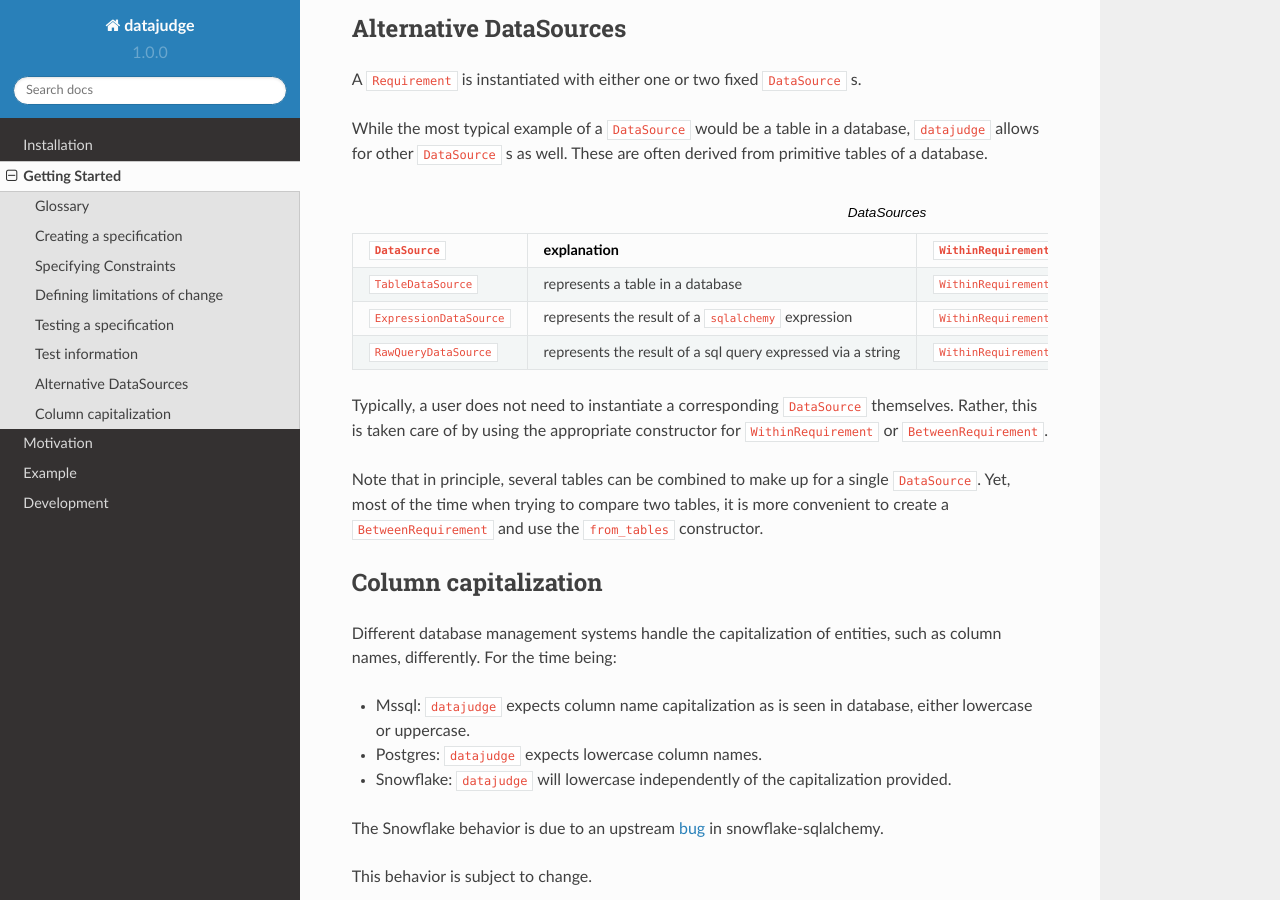
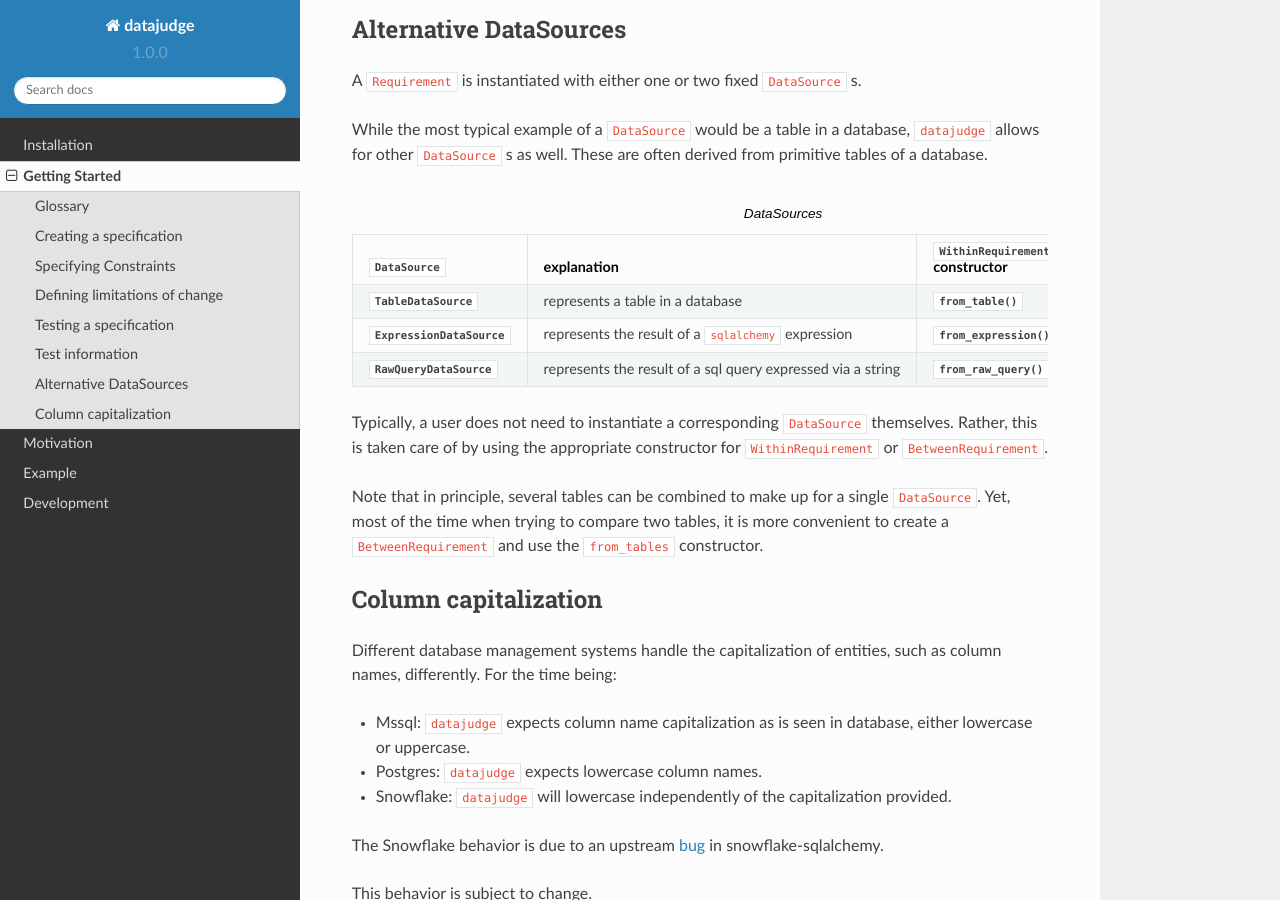
Before and after one commit to Quantco/datajudge, a Sphinx documentation site: the page built from docs/source/getting_started.rst, in a window 1280 px wide and 900 px high, scrolled down 2980 px. Built offline with Sphinx 7.4.7 and the Read the Docs theme 2.0.0, drawn with Linux system fonts in a browser that asks for light colours; pages that are not in the unit, such as notebooks, are missing from menus; some of the changed lines change nothing that is shown; some of the changed text lies outside the part shown.

Commit message:
Docs syntax improvements

```diff
--- a/docs/source/getting_started.rst
+++ b/docs/source/getting_started.rst
@@ -51,9 +51,7 @@
 ----------------------
 
 In order to discover possible ``Constraint`` s, please investigate the ``_add_*_constraint`` methods
-for `BetweenRequirement <https://datajugde.readthedocs.io/en/latest/api/datajudge.requirements.html#datajudge.requirements.BetweenRequirement>`_
-and `WithinRequirement <https://datajugde.readthedocs.io/en/latest/api/datajudge.requirements.html#datajudge.requirements.WithinRequirement>`_
-respectively.
+for :class:`~datajudge.requirements.BetweenRequirement>` and :class:`~datajudge.requirements.WithinRequirement>` respectively.
 
 These methods are meant to be mostly self-documenting through the usage of expressive parameters.
 
@@ -81,14 +79,14 @@
 
 ::
 
-    \#rows_table_2 > (1 + min_relative_gain) * #rows_table_1
+    #rows_table_2 > (1 + min_relative_gain) * #rows_table_1
 
 while the latter would translate to
 
 ::
 
    date_growth := (max_date_table_2 - min_date_table_2) / (max_date_table_1 - min_date_table_1)
-   \#rows_table_2 > (1 + date_growth) * \#rows_table_1
+   #rows_table_2 > (1 + date_growth) * \#rows_table_1
 
 
 In the latter case a date column must be passed during the instantiation of the ``BetweenRequirement``. Moreover, the  and ``date_range_*`` must be passed
@@ -98,7 +96,7 @@
 ::
 
    date_growth := (max_date_table_2 - min_date_table_2) / (max_date_table_1 - min_date_table_1)
-   \#rows_table_2 > (1 + date_growth + date_range_gain_deviation) + * \#rows_table_1
+   #rows_table_2 > (1 + date_growth + date_range_gain_deviation) + * \#rows_table_1
 
 This example revolving around ``NRowsMinGain`` generalizes to many ``Constraint`` s concerned with growth, gain, loss or shrinkage limitations.
 
@@ -145,22 +143,22 @@
 .. list-table:: DataSources
    :header-rows: 1
 
-   * - ``DataSource``
+   * - :class:`~datajudge.db_access.DataSource`
      - explanation
-     - ``WithinRequirement`` constructor
-     - ``BetweenRequirement`` constructor
-   * - ``TableDataSource``
+     - :class:`~datajudge.requirements.WithinRequirement` constructor
+     - :class:`~datajudge.requirements.BetweenRequirement` constructor
+   * - :class:`~datajudge.db_access.TableDataSource`
      - represents a table in a database
-     - ``WithinRequirement.from_table``
-     - ``BetweenRequirement.from_tables``
-   * - ``ExpressionDataSource``
+     - :meth:`~datajudge.requirements.WithinRequirement.from_table`
+     - :meth:`~datajudge.requirements.BetweenRequirement.from_tables`
+   * - :class:`~datajudge.db_access.ExpressionDataSource`
      - represents the result of a ``sqlalchemy`` expression
-     - ``WithinRequirement.from_table``
-     - ``BetweenRequirement.from_tables``
-   * - ``RawQueryDataSource``
+     - :meth:`~datajudge.requirements.WithinRequirement.from_expression`
+     - :meth:`~datajudge.requirements.BetweenRequirement.from_expressions`
+   * - :class:`~datajudge.db_access.RawQueryDataSource`
      - represents the result of a sql query expressed via a string
-     - ``WithinRequirement.from_raw_query``
-     - ``BetweenRequirement.from_raw_queries``
+     - :meth:`~datajudge.requirements.WithinRequirement.from_raw_query`
+     - :meth:`~datajudge.requirements.BetweenRequirement.from_raw_queries`
 
 
 Typically, a user does not need to instantiate a corresponding ``DataSource`` themselves. Rather, this is taken care
```
